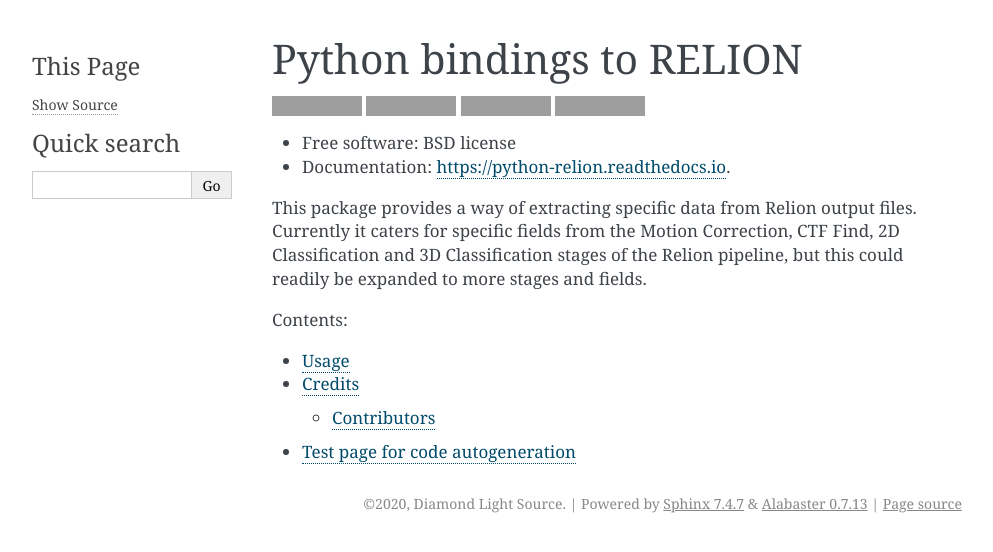
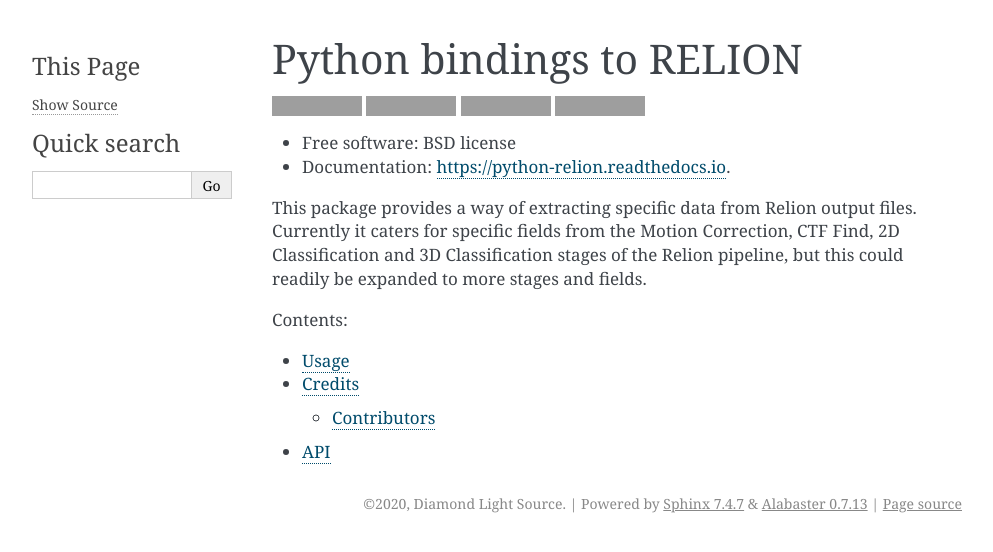
Before and after one commit to DiamondLightSource/python-relion, a Sphinx documentation site: the page built from docs/index.rst, in a window 1280 px wide, cut to the strip 0-552 px from the top of the page. Shown: the whole strip, without its empty margins (148-1141 px from the left). Built offline with Sphinx 7.4.7, drawn with Linux system fonts in a browser that asks for light colours; grey boxes are pictures that could not be loaded.

Commit message:
test out rest formatting

```diff
--- a/docs/api.rst
+++ b/docs/api.rst
@@ -1,6 +1,8 @@
-=================================
-Test page for code autogeneration
-=================================
+===
+API
+===
 
 .. autoclass:: relion.Project
     :members:
+
+The stage accessors `.ctffind`, ``.class2D``, etc.
```
